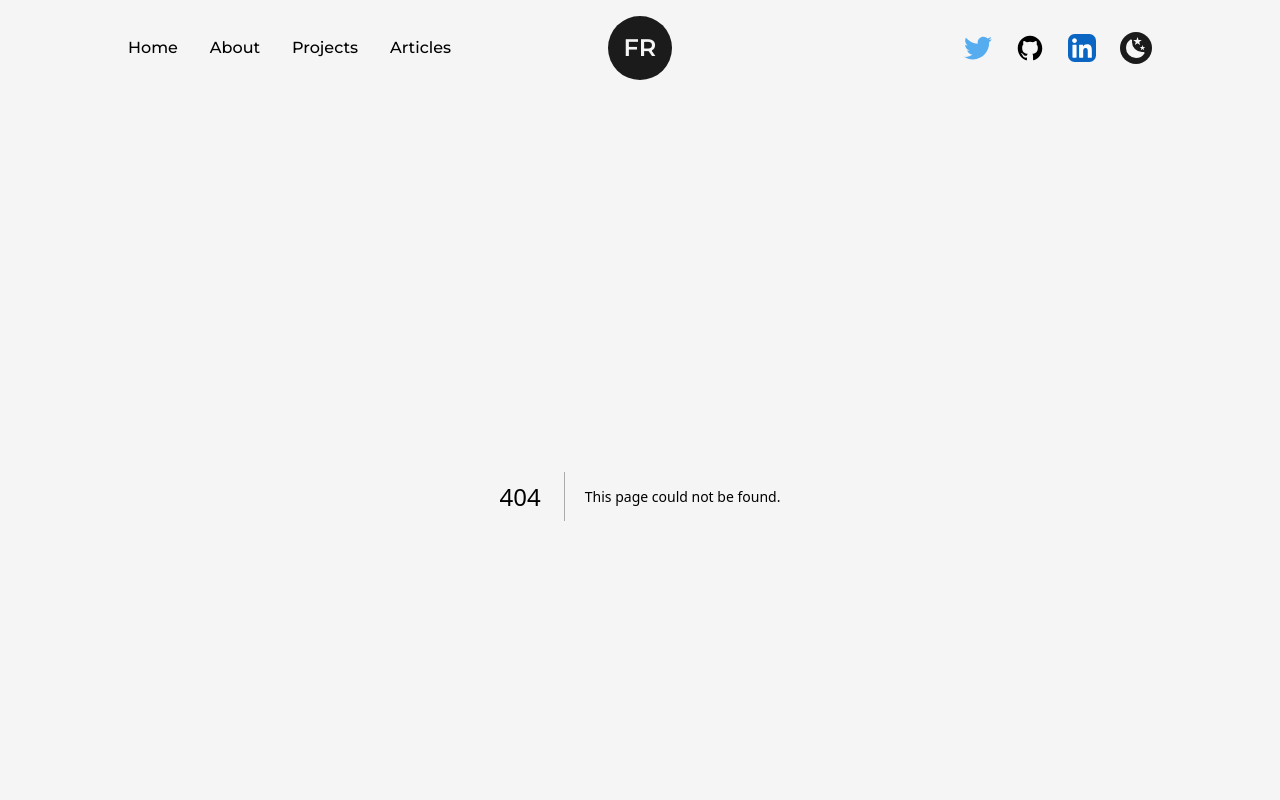
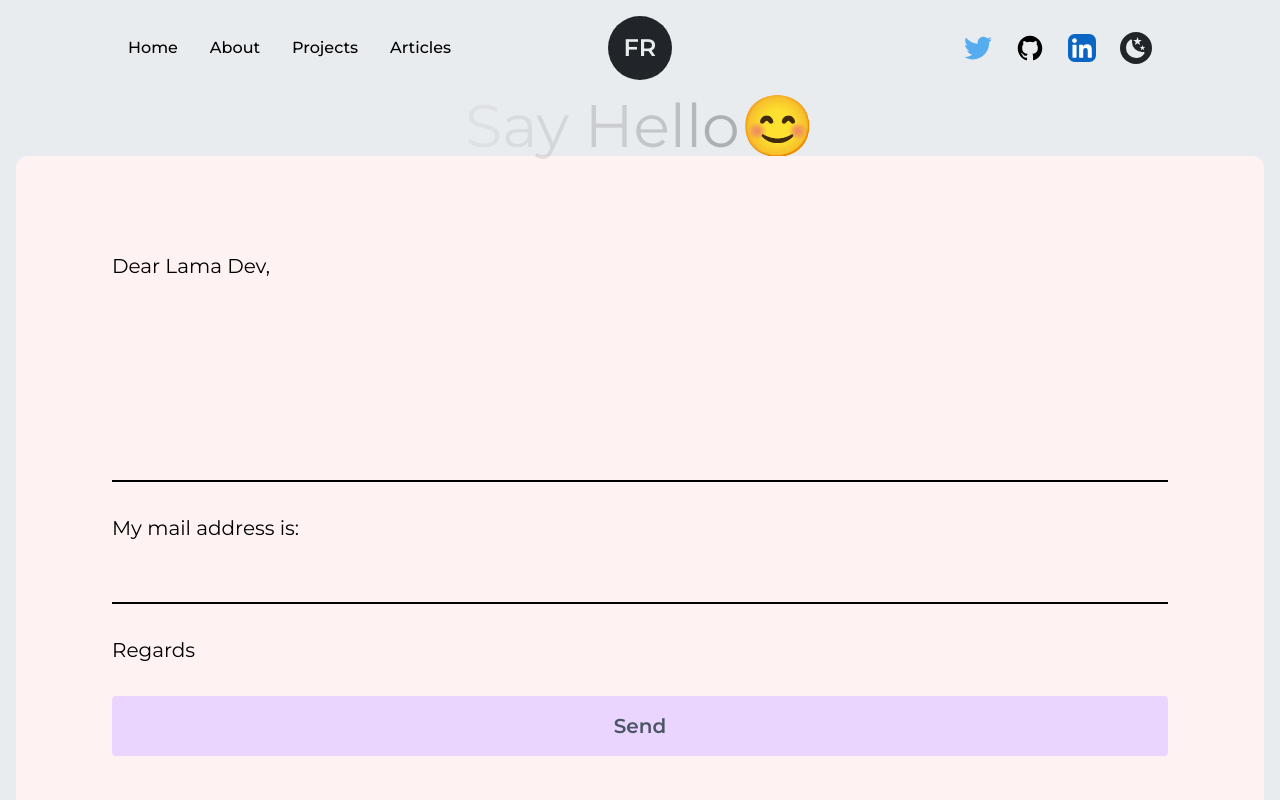
Before and after one commit to Future-Rafay/My-Portfolio-Animated, a Next.js app: page /contact in a window 1280 px wide. Before the commit this address had no page. Shown: the top 800 px of the page. Built offline with nearby package versions, Linux system fonts and the light colour scheme.

Commit message:
Added Contact Page and changed theme

```diff
--- a/package.json
+++ b/package.json
@@ -9,6 +9,7 @@
     "lint": "next lint"
   },
   "dependencies": {
+    "@emailjs/browser": "^4.4.1",
     "eslint": "8.36.0",
     "eslint-config-next": "13.2.4",
     "framer-motion": "^10.6.0",
--- a/src/components/Footer.js
+++ b/src/components/Footer.js
@@ -17,14 +17,14 @@ const Footer = () => {
           </span>
           by&nbsp;
           <Link
-            href="/"
+            href="https://www.linkedin.com/in/rafay-nadeem-14a2632bb/"
             target="_blank"
             className="underline underline-offset-4"
           >
             Future-Rafay
           </Link>
         </div>
-        <Link href="/" target="_blank" className="underline underline-offset-4">
+        <Link href="/contact" target="_blank" className="underline underline-offset-4">
           Say Hello
         </Link>
       </Layout>
--- a/src/components/Navbar.js
+++ b/src/components/Navbar.js
@@ -100,7 +100,7 @@ const Navbar = () => {
                         <TwitterIcon />
                     </motion.a>
                     <motion.a
-                        href="https://www.github.com"
+                        href="https://github.com/Future-Rafay"
                         target={"_blank"}
                         className="w-7 mx-3"
                         whileHover={{ y: -2 }}
@@ -109,7 +109,7 @@ const Navbar = () => {
                         <GithubIcon />
                     </motion.a>
                     <motion.a
-                        href="https://www.linkedin.com"
+                        href="https://www.linkedin.com/in/rafay-nadeem-14a2632bb/"
                         target={"_blank"}
                         className="w-7 mx-3"
                         whileHover={{ y: -2 }}
@@ -174,7 +174,7 @@ const Navbar = () => {
                             <TwitterIcon />
                         </motion.a>
                         <motion.a
-                            href="https://www.github.com"
+                            href="https://github.com/Future-Rafay"
                             target={"_blank"}
                             className="w-7 mx-3 bg-light text-dark dark:text-light dark:bg-dark rounded-full sm:mx-2"
                             whileHover={{ y: -2 }}
@@ -183,7 +183,7 @@ const Navbar = () => {
                             <GithubIcon />
                         </motion.a>
                         <motion.a
-                            href="https://www.linkedin.com"
+                            href="https://www.linkedin.com/in/rafay-nadeem-14a2632bb/"
                             target={"_blank"}
                             className="w-7 mx-3 sm:mx-2"
                             whileHover={{ y: -2 }}
--- /dev/null
+++ b/src/pages/contact.js
@@ -0,0 +1,102 @@
+"use client";
+import { motion } from "framer-motion";
+import { useRef, useState } from "react";
+import emailjs from "@emailjs/browser";
+
+const ContactPage = () => {
+  const [success, setSuccess] = useState(false);
+  const [error, setError] = useState(false);
+  const text = "Say Hello";
+
+  const form = useRef();
+
+  const sendEmail = (e) => {
+    e.preventDefault();
+    setError(false);
+    setSuccess(false);
+
+    emailjs
+      .sendForm(
+        process.env.NEXT_PUBLIC_SERVICE_ID,
+        process.env.NEXT_PUBLIC_TEMPLATE_ID,
+        form.current,
+        process.env.NEXT_PUBLIC_PUBLIC_KEY
+      )
+      .then(
+        () => {
+          setSuccess(true);
+          form.current.reset();
+        },
+        () => {
+          setError(true);
+        }
+      );
+  };
+
+  return (
+    <motion.div
+      className="h-full"
+      initial={{ y: "-200vh" }}
+      animate={{ y: "0%" }}
+      transition={{ duration: 1 }}
+    >
+      <div className="h-full flex flex-col lg:flex-row px-4 sm:px-8 md:px-12 lg:px-20 xl:px-48">
+        {/* TEXT CONTAINER */}
+        <div className="h-1/2 lg:h-full lg:w-1/2 flex items-center justify-center text-6xl">
+          <div>
+            {text.split("").map((letter, index) => (
+              <motion.span
+                key={index}
+                initial={{ opacity: 1 }}
+                animate={{ opacity: 0 }}
+                transition={{
+                  duration: 3,
+                  repeat: Infinity,
+                  delay: index * 0.1,
+                }}
+              >
+                {letter}
+              </motion.span>
+            ))}
+            😊
+          </div>
+        </div>
+        {/* FORM CONTAINER */}
+        <form
+          onSubmit={sendEmail}
+          ref={form}
+          className="h-1/2 lg:h-full lg:w-1/2 bg-red-50 rounded-xl text-xl flex flex-col gap-8 justify-center p-24"
+        >
+          <span>Dear Lama Dev,</span>
+          <textarea
+            rows={6}
+            className="bg-transparent border-b-2 border-b-black outline-none resize-none"
+            name="user_message"
+          />
+          <span>My mail address is:</span>
+          <input
+            name="user_email"
+            type="text"
+            className="bg-transparent border-b-2 border-b-black outline-none"
+          />
+          <span>Regards</span>
+          <button className="bg-purple-200 rounded font-semibold text-gray-600 p-4">
+            Send
+          </button>
+          {success && (
+            <span className="text-green-600 font-semibold">
+              Your message has been sent successfully!
+            </span>
+          )}
+          {error && (
+            <span className="text-red-600 font-semibold">
+              Something went wrong!
+            </span>
+          )}
+        </form>
+      </div>
+    </motion.div>
+  );
+};
+
+export default ContactPage;
--- a/src/pages/index.js
+++ b/src/pages/index.js
@@ -48,7 +48,7 @@ export default function Home() {
                   Resume <LinkArrow className="ml-4 w-6" />
                 </Link>
                 <Link
-                  href="mailto:rafaynadeem77@gmail.com"
+                  href="/contact"
                   target="_blank"
                   className="text-dark dark:text-light text-lg ml-4 underline font-semibold capitalize md:text-base"
                 >
@@ -70,7 +70,7 @@ export default function Home() {
           </div>
         </Layout>
         <HireMe />
-        <div className="absolute inline-block w-28 left-8 bottom-8 md:hidden">
+        <div className="absolute inline-block w-28 left-8 bottom-8 md:hidden lg:!absolute xl:w-16">
           <Image
             src={lightbulb}
             alt="Light Bulb Image"
--- a/tailwind.config.js
+++ b/tailwind.config.js
@@ -1,5 +1,6 @@
 /** @type {import('tailwindcss').Config} */
 
+const { color } = require('framer-motion');
 const { fontFamily } = require("tailwindcss/defaultTheme");
 
 module.exports = {
@@ -10,32 +11,57 @@ module.exports = {
       fontFamily: {
         mont: ["var(--font-mont)", ...fontFamily.sans],
       },
+      // colors: {
+      //   dark: "#1b1b1b",
+      //   light: "#f5f5f5",
+      //   primary: "#B63E96", // 240,86,199
+      //   primaryDark: "#58E6D9", // 80,230,217
+      // },
+      // colors: {
+      //   dark: "#2C2C2C",  // (near-black for text/background contrast)
+      //   light: "#FAFAFA", // (a slightly cooler off-white for a clean look)
+      //   primary: "#FF6B6B",  // (a bold, warm red-pink hue)
+      //   primaryDark: "#4ECDC4", //  (a soft, cool aqua tone for contrast)
+      // },
       colors: {
-        dark: "#1b1b1b",
-        light: "#f5f5f5",
-        primary: "#B63E96", // 240,86,199
-        primaryDark: "#58E6D9", // 80,230,217
+        dark: "#212529", // (a deep charcoal gray, for a refined dark tone without being pure black)
+        light: "#E9ECEF", //(a warm, soft off-white that’s easy on the eyes)
+        primary: "#FF5C8D", //(a vibrant coral pink, eye-catching but not overpowering)
+        primaryDark: "#4DB6AC", // (a cool, muted teal for a refreshing contrast with the coral)
       },
+      // colors: {
+      //   dark: "#2E4057", //(Dusty Navy, for depth)
+      //   light: "#FFF3E0", // (Soft Cream, a warm off-white)
+      //   primary: "#F48FB1", // (Pastel Pink, soft yet attention-grabbing)
+      //   primaryDark: "#81D4FA", // (Light Sky Blue for a refreshing contrast)
+      // },
+      // colors:{
+      //   dark: "#37474F",// (Deep Slate Blue)
+      //   light: "#ECEFF1",// (Light Slate Gray)
+      //   primary: "#FF8A65",// (Warm Coral/Salmon for a friendly touch)
+      //   primaryDark: "#FFD54F",// (Soft Golden Yellow for a vibrant accent)
+      // },
+
       animation: {
         "spin-slow": "spin 6s linear infinite",
       },
       backgroundImage: {
         circularLight:
-          "repeating-radial-gradient(rgba(0,0,0,0.4) 2px ,#f5f5f5 8px , #f5f5f5 140px);",
+          "repeating-radial-gradient(#212529 2px ,#E9ECEF 8px , #E9ECEF 140px);",
         circularDark:
-          "repeating-radial-gradient( #f5f5f5 2px ,#1b1b1b 8px , #1b1b1b 140px);",
+          "repeating-radial-gradient( #E9ECEF 2px ,#212529 8px , #212529 140px);",
         circularLightLg:
-          "repeating-radial-gradient(rgba(0,0,0,0.4) 2px ,#f5f5f5 8px , #f5f5f5 80px);",
+          "repeating-radial-gradient(#212529 2px ,#E9ECEF 8px , #E9ECEF 80px);",
         circularDarkLg:
-          "repeating-radial-gradient( #f5f5f5 2px ,#1b1b1b 8px , #1b1b1b 80px);",
+          "repeating-radial-gradient( #E9ECEF 2px ,#212529 8px , #212529 80px);",
         circularLightMd:
-          "repeating-radial-gradient(rgba(0,0,0,0.4) 1px,#f5f5f5 5px,#f5f5f5 60px)",
+          "repeating-radial-gradient(#212529 1px,#E9ECEF 5px,#E9ECEF 60px)",
         circularDarkMd:
-          "repeating-radial-gradient(rgba(255,255,255,0.5) 1px,#1b1b1b 5px,#1b1b1b 60px)",
+          "repeating-radial-gradient(rgba(255,255,255,0.5) 1px,#212529 5px,#212529 60px)",
         circularLightSm:
-          "repeating-radial-gradient(rgba(0,0,0,0.4) ,#f5f5f5 3px , #f5f5f5 40px);",
+          "repeating-radial-gradient(#212529 ,#E9ECEF 3px , #E9ECEF 40px);",
         circularDarkSm:
-          "repeating-radial-gradient( #f5f5f5,#1b1b1b 3px , #1b1b1b 40px);",
+          "repeating-radial-gradient( #E9ECEF,#212529 3px , #212529 40px);",
       },
     },
     screens: {
```
Also changed, not shown: 2 other files (tests, documents, lock files or other folders).
